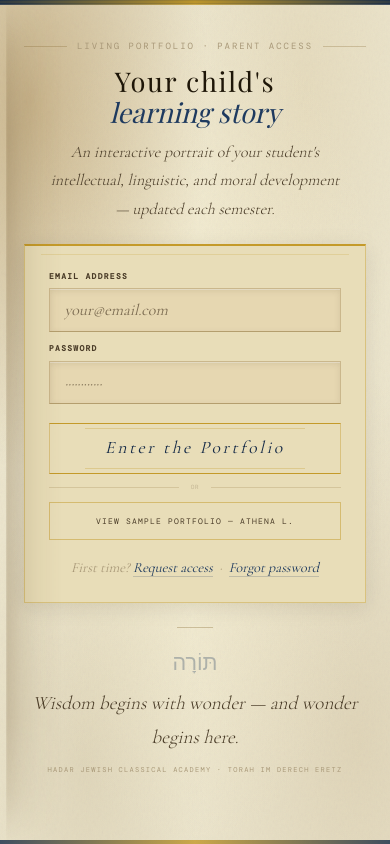
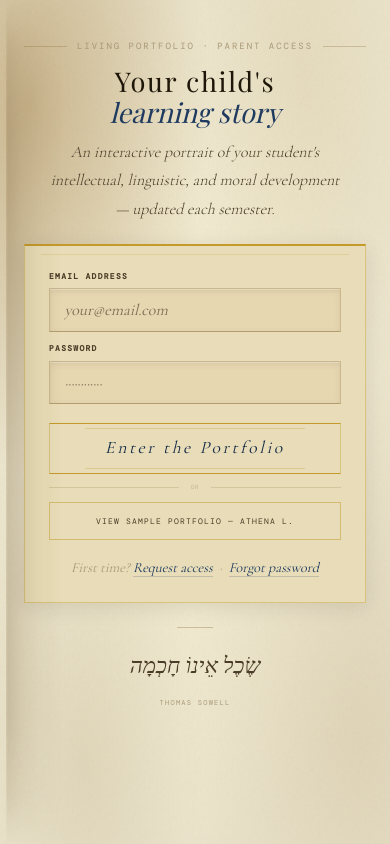
Before and after one commit to atwebman-ctrl/hadar-living-portfolio, a Next.js app: page / in a window 390 px wide. Built offline with nearby package versions, Linux system fonts and the light colour scheme; grey boxes are pictures that could not be loaded; a web font is replaced by a local one.

Commit message:
Replace pull quote with Thomas Sowell Hebrew quote

```diff
--- a/app/page.css
+++ b/app/page.css
@@ -25,6 +25,16 @@ html, body {
 @keyframes fadeUp {
   from { opacity: 0; transform: translateY(16px); }
   to   { opacity: 1; transform: translateY(0); }
+}
+
+@keyframes cornerPulse {
+  0%, 100% { opacity: .8; }
+  50%       { opacity: 1; }
+}
+
+@keyframes shimmer {
+  0%   { background-position: -200% center; }
+  100% { background-position:  200% center; }
 }
 
 .lp-page {
@@ -94,6 +104,8 @@ html, body {
 .lp-corner.bl { bottom: 15px; left: 16px;  }
 .lp-corner.br { bottom: 15px; right: 16px; }
 
+.lp-corner img { animation: cornerPulse 4s ease-in-out infinite; }
+
 .left-inner {
   position: relative;
   z-index: 2;
@@ -156,6 +168,11 @@ html, body {
   display: block;
   margin: 0 auto 0;
   margin-top: 0.2rem;
+  transition: transform 0.4s cubic-bezier(0.34, 1.56, 0.64, 1), filter 0.4s ease;
+}
+.left-illustration:hover {
+  transform: translateY(-10px);
+  filter: drop-shadow(0 20px 30px rgba(196,154,42,.35));
 }
 
 .colophon {
@@ -209,15 +226,6 @@ html, body {
   background-size: 100% 100%;
 }
 
-.lp-right::before {
-  content: '';
-  position: absolute;
-  top: 0;
-  bottom: 0;
-  left: 0;
-  width: 6px;
-  background: linear-gradient(to bottom, var(--lapis-deep) 0%, var(--gold) 50%, var(--lapis-deep) 100%);
-}
 
 /* Deckled book-spine shadow — worn vellum at the binding */
 .book-edge {
@@ -259,16 +267,6 @@ html, body {
   );
 }
 
-.lp-right::after {
-  content: '';
-  position: absolute;
-  top: 0;
-  left: 0;
-  right: 0;
-  height: 5px;
-  background: linear-gradient(to right, var(--lapis-deep) 0%, var(--gold) 50%, var(--lapis-deep) 100%);
-  opacity: .8;
-}
 
 .lp-right > * { animation: fadeUp .9s ease both; }
 /* nth-child(1) is the background classroom img — animation suppressed inline */
@@ -341,6 +339,15 @@ html, body {
     0 3px 10px rgba(30,22,8,.1),
     0 10px 32px rgba(30,22,8,.08),
     0 1px 0 rgba(196,154,42,.35);
+}
+.signin-card:focus-within {
+  transform: scale(1.01);
+  border-top-color: var(--gold-bright);
+  transition: all 0.3s ease;
+  box-shadow:
+    inset 0 1px 4px rgba(80,60,20,.1),
+    0 8px 40px rgba(30,22,8,.15),
+    0 1px 0 rgba(196,154,42,.5);
 }
 
 .signin-card::before {
@@ -453,7 +460,9 @@ html, body {
 .btn-corner.br { bottom: 3px; right: 5px; }
 
 .signin-btn:hover {
-  background: rgba(196,154,42,.08);
+  background: linear-gradient(90deg, transparent 0%, rgba(196,154,42,.15) 50%, transparent 100%);
+  background-size: 200% auto;
+  animation: shimmer 1.2s ease infinite;
   border-top-color: var(--gold);
   border-bottom-color: var(--gold);
   border-left-color: rgba(196,154,42,.6);
@@ -544,7 +553,7 @@ html, body {
 }
 .pull-quote blockquote {
   font-family: 'Cormorant Garamond', serif;
-  font-size: 1.19rem;
+  font-size: 1.4rem;
   font-weight: 300;
   color: var(--ink-mid);
   line-height: 1.8;
@@ -561,16 +570,6 @@ html, body {
   font-style: normal;
 }
 
-.illuminated-bar {
-  position: fixed;
-  bottom: 0;
-  left: 0;
-  right: 0;
-  height: 4px;
-  z-index: 100;
-  background: linear-gradient(to right, var(--lapis-deep) 0%, var(--gold) 50%, var(--lapis-deep) 100%);
-  opacity: .8;
-}
 
 @media (max-width: 860px) {
   .lp-page {
@@ -586,14 +585,6 @@ html, body {
     order: 1;
     min-height: auto;
     padding: 2rem 1.5rem;
-  }
-  .lp-right::before {
-    width: 100%;
-    height: 4px;
-    top: 0;
-    left: 0;
-    right: 0;
-    bottom: auto;
   }
   .ms-frame    { display: none; }
   .lp-corner   { display: none; }
--- a/app/page.tsx
+++ b/app/page.tsx
@@ -4,7 +4,6 @@ import './page.css';
 export default function Home() {
   return (
     <>
-      <div className="illuminated-bar" />
       <div className="lp-page">
 
         {/* ══ LEFT — LAPIS MANUSCRIPT PANEL ══ */}
@@ -15,14 +14,18 @@ export default function Home() {
           <span className="lp-corner bl">✦</span>
           <span className="lp-corner br">✦</span>
 
-          <img src="/images/corner-ornament.png" width={120} alt="" aria-hidden="true"
-            style={{ position: 'absolute', top: 8, left: 8, opacity: 0.85, zIndex: 3, transform: 'rotate(0deg)' }} />
-          <img src="/images/corner-ornament.png" width={120} alt="" aria-hidden="true"
-            style={{ position: 'absolute', top: 8, right: 8, opacity: 0.85, zIndex: 3, transform: 'rotate(90deg)' }} />
-          <img src="/images/corner-ornament.png" width={120} alt="" aria-hidden="true"
-            style={{ position: 'absolute', bottom: 8, right: 8, opacity: 0.85, zIndex: 3, transform: 'rotate(180deg)' }} />
-          <img src="/images/corner-ornament.png" width={120} alt="" aria-hidden="true"
-            style={{ position: 'absolute', bottom: 8, left: 8, opacity: 0.85, zIndex: 3, transform: 'rotate(270deg)' }} />
+          <div className="lp-corner" style={{ top: 8, left: 8, zIndex: 3, opacity: 0.85, fontSize: 0 }}>
+            <img src="/images/corner-ornament.png" width={120} alt="" aria-hidden="true" style={{ transform: 'rotate(0deg)', display: 'block' }} />
+          </div>
+          <div className="lp-corner" style={{ top: 8, right: 8, zIndex: 3, opacity: 0.85, fontSize: 0 }}>
+            <img src="/images/corner-ornament.png" width={120} alt="" aria-hidden="true" style={{ transform: 'rotate(90deg)', display: 'block' }} />
+          </div>
+          <div className="lp-corner" style={{ bottom: 8, right: 8, zIndex: 3, opacity: 0.85, fontSize: 0 }}>
+            <img src="/images/corner-ornament.png" width={120} alt="" aria-hidden="true" style={{ transform: 'rotate(180deg)', display: 'block' }} />
+          </div>
+          <div className="lp-corner" style={{ bottom: 8, left: 8, zIndex: 3, opacity: 0.85, fontSize: 0 }}>
+            <img src="/images/corner-ornament.png" width={120} alt="" aria-hidden="true" style={{ transform: 'rotate(270deg)', display: 'block' }} />
+          </div>
 
           <div className="left-inner">
             {/* Top: crest + school name */}
@@ -91,9 +94,8 @@ export default function Home() {
           </div>
 
           <div className="pull-quote" style={{ position: 'relative', zIndex: 1 }}>
-            <span className="heb-mark">תּוֹרָה</span>
-            <blockquote>Wisdom begins with wonder — and wonder begins here.</blockquote>
-            <cite>Hadar Jewish Classical Academy · Torah Im Derech Eretz</cite>
+            <blockquote dir="rtl">שֶׂכֶל אֵינוֹ חָכְמָה</blockquote>
+            <cite>Thomas Sowell</cite>
           </div>
 
           {/* Deckled spine shadow — positioned absolute, no animation */}
```
